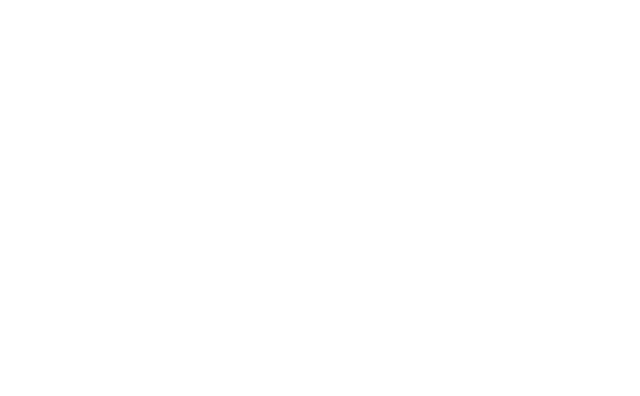
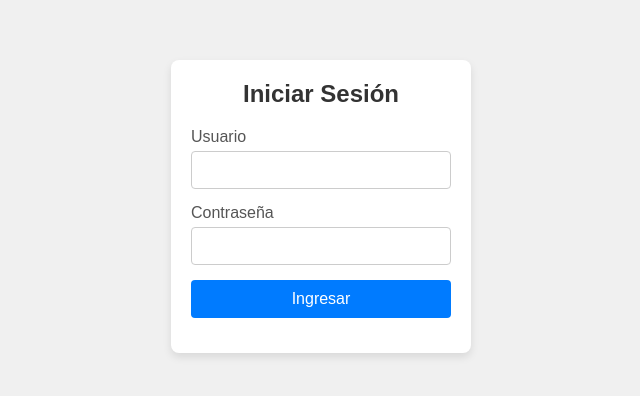
Before and after one commit to jdvsoto/LogInAngular, an Angular app in the folder LoginApp/: page / in a window 1280 px wide. Shown: the part 194-590 px from the top of the page, without its empty margins (319-959 px from the left). Built offline with nearby package versions, Linux system fonts and the light colour scheme.

Commit message:
Login form design

```diff
--- a/LoginApp/src/app/app-routing.module.ts
+++ b/LoginApp/src/app/app-routing.module.ts
@@ -1,11 +1,11 @@
 import { NgModule } from '@angular/core';
 import { RouterModule, Routes } from '@angular/router';
+import { LoginComponent } from './auth/login/login.component';
 
 const routes: Routes = [
   {
     path: '',
-    loadChildren: () =>
-      import('./auth/authh.module').then((m) => m.AUTH_MODULE),
+    component: LoginComponent
   },
 ];
 
--- /dev/null
+++ b/LoginApp/src/app/auth/login/login.component.css
@@ -0,0 +1,52 @@
+.login-container {
+  background-color: #fff;
+  padding: 20px;
+  border-radius: 8px;
+  box-shadow: 0 4px 8px rgba(0, 0, 0, 0.1);
+  width: 300px;
+}
+
+.login-form h2 {
+  text-align: center;
+  margin-bottom: 20px;
+  color: #333;
+}
+
+.input-group {
+  margin-bottom: 15px;
+}
+
+.input-group label {
+  display: block;
+  margin-bottom: 5px;
+  color: #555;
+}
+
+.input-group input {
+  width: 100%;
+  padding: 10px;
+  border: 1px solid #ccc;
+  border-radius: 4px;
+  font-size: 14px;
+  color: #333;
+}
+
+.input-group input:focus {
+  border-color: #007bff;
+  outline: none;
+}
+
+.input-group button {
+  width: 100%;
+  padding: 10px;
+  background-color: #007bff;
+  color: white;
+  border: none;
+  border-radius: 4px;
+  font-size: 16px;
+  cursor: pointer;
+}
+
+.input-group button:hover {
+  background-color: #0056b3;
+}
--- a/LoginApp/src/app/auth/login/login.component.html
+++ b/LoginApp/src/app/auth/login/login.component.html
@@ -1 +1,18 @@
-<p>login works!</p>
+<body>
+  <div class="login-container">
+    <form class="login-form">
+      <h2>Iniciar Sesión</h2>
+      <div class="input-group">
+        <label for="username">Usuario</label>
+        <input type="text" id="username" name="username" required />
+      </div>
+      <div class="input-group">
+        <label for="password">Contraseña</label>
+        <input type="password" id="password" name="password" required />
+      </div>
+      <div class="input-group">
+        <button type="submit">Ingresar</button>
+      </div>
+    </form>
+  </div>
+</body>
--- a/LoginApp/src/app/auth/login/login.component.ts
+++ b/LoginApp/src/app/auth/login/login.component.ts
@@ -3,7 +3,7 @@
 @Component({
   selector: 'app-login',
   templateUrl: './login.component.html',
-  styles: ``
+  styleUrl: './login.component.css'
 })
 export class LoginComponent {
   title = 'LoginApp';
--- a/LoginApp/src/styles.css
+++ b/LoginApp/src/styles.css
@@ -1 +1,14 @@
-/* You can add global styles to this file, and also import other style files */
+* {
+    margin: 0;
+    padding: 0;
+    box-sizing: border-box;
+    font-family: Arial, sans-serif;
+}
+
+body {
+    height: 100vh;
+    display: flex;
+    justify-content: center;
+    align-items: center;
+    background-color: #f0f0f0;
+}
```
Also changed, not shown: LoginApp/src/app/auth/authh-routing.module.ts (deleted, +0 -16 lines), LoginApp/src/app/auth/authh.module.ts (deleted, +0 -11 lines).
